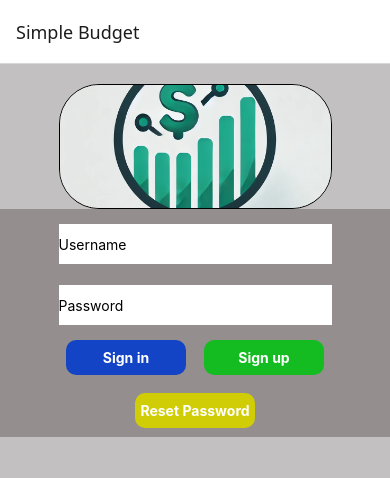
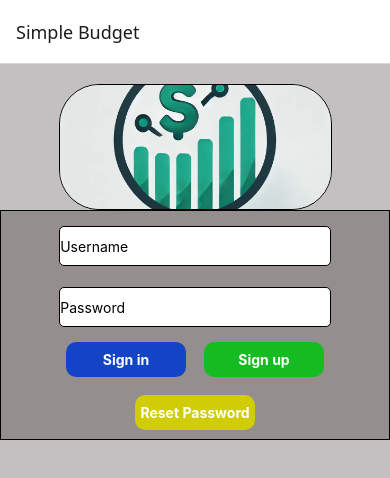
Before and after one commit to JordyDev01/simple-budget, a React Native app in the folder simple-budget/: screen /login in a window 390 px wide. Shown: the top 478 px of the page. Built offline with nearby package versions, Linux system fonts and the light colour scheme.

Commit message:
Updated animation

```diff
--- a/simple-budget/App.js
+++ b/simple-budget/App.js
@@ -20,7 +20,11 @@ export default function App() {
   function AfterSigninScreen() {
     return (
       <Tab.Navigator screenOptions={{
-        animation: 'fade'
+        animation: 'fade',
+        defaultNavigationOptions: {
+          headerTitleAlign: 'center',
+        }
+
       }}>
       <Tab.Screen
           name="home"
@@ -59,7 +63,7 @@ export default function App() {
       <StatusBar style="auto" />
       <NavigationContainer>
         <Stack.Navigator screenOptions={{
-          animation: 'fade'
+          animation: 'shift'
         }}>
           <Stack.Screen name="login" component={LoginScreen} />
           <Stack.Screen name="signup" component={SignupScreen} />
--- a/simple-budget/app.json
+++ b/simple-budget/app.json
@@ -7,6 +7,7 @@
     "icon": "./assets/icon.png",
     "userInterfaceStyle": "light",
     "newArchEnabled": true,
+    "backgroundColor": "#c2c0c0",
     "splash": {
       "image": "./assets/splash-icon.png",
       "resizeMode": "contain",
--- a/simple-budget/screens/LoginScreen.js
+++ b/simple-budget/screens/LoginScreen.js
@@ -74,7 +74,8 @@ const styles = StyleSheet.create({
 
     container: {
         backgroundColor: '#958e8e',
-        alignItems: 'center'
+        alignItems: 'center',
+        borderWidth: 1,
     },
 
     buttonContainer: {
@@ -86,7 +87,9 @@ const styles = StyleSheet.create({
         width: '70%',
         backgroundColor: '#ffffff',
         margin: 6,
-        marginTop: 15
+        marginTop: 15,
+        borderWidth: 1,
+        borderRadius: 5,
     },
 
 });
```
